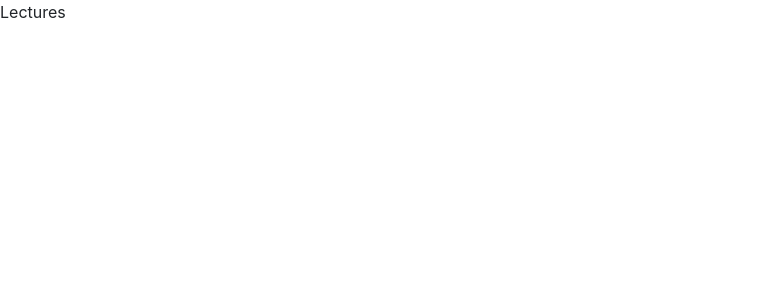
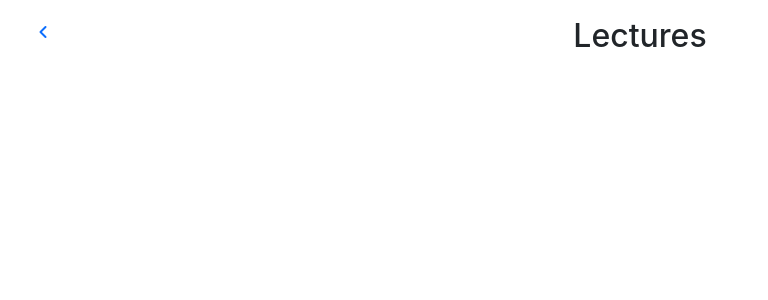
Before and after one commit to Rupam-B/school-management-app, a React (Create React App) app: page /LectureList in a window 1280 px wide. Shown: the top 300 px of the page, without its empty margins (0-768 px from the left). Built offline with nearby package versions, Linux system fonts and the light colour scheme.

Commit message:
bus location Features added22

```diff
--- a/src/Components/Teachers Section/Lectures/LectureStyle.css
+++ b/src/Components/Teachers Section/Lectures/LectureStyle.css
@@ -0,0 +1,17 @@
+.Lecture-Section-main-div{
+    width: 100vw;
+    height: auto;
+    /* border: 1px solid red; */
+}
+.Lecture-Section-top-div{
+    width: 100%;
+    height: 10vh;
+    display: flex;
+    justify-content: center;
+    align-items: center;
+}
+.Lecture-Section-top-div i{
+    position: absolute;
+    top: 3vh;
+    left: 3vw;
+}
--- a/src/Components/Teachers Section/Lectures/Lectures.jsx
+++ b/src/Components/Teachers Section/Lectures/Lectures.jsx
@@ -1,9 +1,17 @@
 import React from 'react'
 import './LectureStyle.css'
+import { Link } from 'react-router-dom'
 
 const Lectures = () => {
   return (
-    <div>Lectures</div>
+    <div className='Lecture-Section-main-div'>
+      <div className='Lecture-Section-sub-div'>
+        <div className='Lecture-Section-top-div'>
+          <Link to={'/TeachersHome'} style={{ textDecoration: 'none' }}><i className="fa-solid fa-angle-left"></i></Link>
+          <h2>Lectures</h2>
+        </div>
+      </div>
+    </div>
   )
 }
 
```
